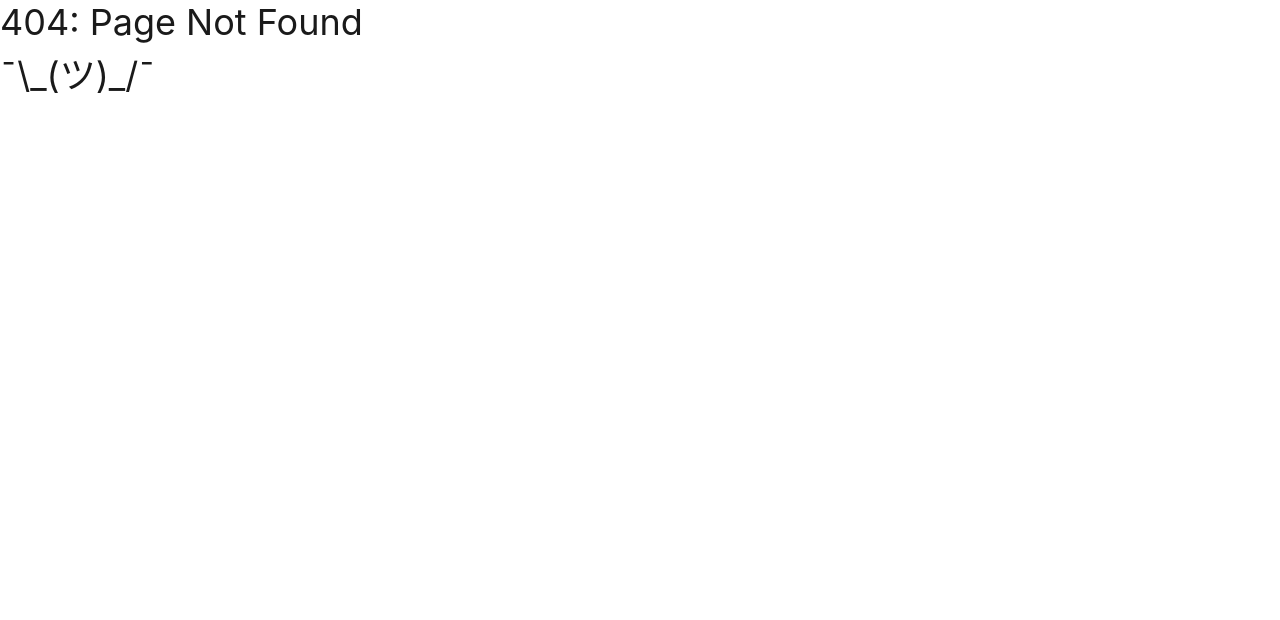
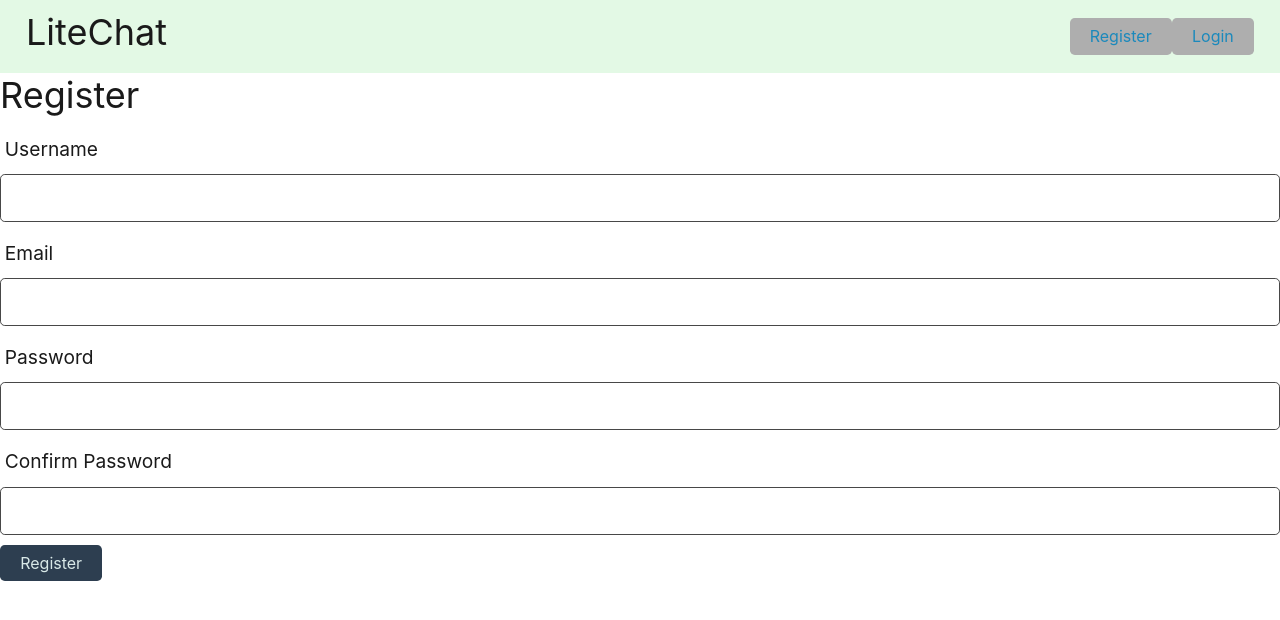
Before and after one commit to Hiemdier/LiteChat, a React app in the folder client/: page /register in a window 1280 px wide. Before the commit this address had no page. Shown: the top 620 px of the page. Built offline with nearby package versions, Linux system fonts and the light colour scheme; the HTML template or start-up script is replaced by a standard one.

Commit message:
added user registration functionality

```diff
--- /dev/null
+++ b/client/src/api/registerAPI.tsx
@@ -0,0 +1,31 @@
+import { UserRegister } from "../interfaces/UserRegister";  // Import the UserRegister interface for typing userInfo
+
+// Function to send a POST request to the '/auth/register' endpoint with user registration information
+const register = async (userInfo: UserRegister) => {
+    try {
+        // Send a POST request to '/auth/register' with user registration information in JSON format
+        const response = await fetch('/auth/register', {
+            method: 'POST',
+            headers: {
+                'Content-Type': 'application/json'
+            },
+            body: JSON.stringify(userInfo)
+        });
+
+        // Throw error if response status is not OK (200-299)
+        if (!response.ok) {
+            const errorData = await response.json(); // Parse error response as JSON
+            throw new Error(`Error: ${errorData.message}`); // Throw a detailed error message
+        }
+
+        // Parse the response body as JSON
+        const data = await response.json();
+
+        return data;  // Return the data received from the server
+    } catch (err) {
+        console.log('Error from user registration: ', err);  // Log any errors that occur during fetch
+        return Promise.reject('Could not register user');  // Return a rejected promise with an error message
+    }
+}
+
+export { register };  // Export the register function to be used elsewhere in the application
--- a/client/src/components/Navbar.tsx
+++ b/client/src/components/Navbar.tsx
@@ -27,20 +27,26 @@ const Navbar = () => {
         {
           // Conditional rendering based on loginCheck state
           !loginCheck ? (
-            // Render login button if user is not logged in
-            <button className="btn" type='button'>
-              <Link to='/login'>Login</Link>
-            </button>
+            <>
+              {/* Render register and login buttons if user is not logged in */}
+              <button className="btn" type='button'>
+                <Link to='/register'>Register</Link>
+              </button>
+              <button className="btn" type='button'>
+                <Link to='/login'>Login</Link>
+              </button>
+            </>
           ) : (
             // Render logout button if user is logged in
             <button className="btn" type='button' onClick={() => {
-              auth.logout();  // Call logout() method from auth utility on button click
+              auth.logout(); // Call logout() method from auth utility on button click
+              setLoginCheck(false); // Update loginCheck state after logout
             }}>Logout</button>
           )
         }
       </div>
     </div>
-  )
-}
+  );
+};
 
 export default Navbar;
--- /dev/null
+++ b/client/src/interfaces/UserRegister.tsx
@@ -0,0 +1,7 @@
+// Interface definition for UserRegister
+export interface UserRegister {
+    username: string;  // Property for storing username
+    email: string;     // Property for storing email
+    password: string;  // Property for storing password
+    confirmPassword: string; // Property for confirming password
+}
--- a/client/src/main.tsx
+++ b/client/src/main.tsx
@@ -9,6 +9,7 @@ import Home from './pages/Home.tsx';
 import Login from './pages/Login.tsx';
 import Columns from './pages/ChatPage.tsx'
 import ChatPage from './pages/ChatPage.tsx';
+import Register from './pages/Register.tsx';
 
 const router = createBrowserRouter([
   {
@@ -27,6 +28,10 @@ const router = createBrowserRouter([
       {
         path: '/chat',
         element: <ChatPage />
+      },
+      {
+        path: '/register',
+        element: <Register />
       }
     ]
   }
--- /dev/null
+++ b/client/src/pages/Register.tsx
@@ -0,0 +1,104 @@
+import { useState, FormEvent, ChangeEvent } from "react";
+import { register } from "../api/registerAPI";
+import { UserRegister } from "../interfaces/UserRegister";
+
+
+const Register = () => {
+    const [registerData, setRegisterData] = useState<UserRegister>({
+        username: '',
+        email: '',
+        password: '',
+        confirmPassword: '',
+    } as UserRegister);
+
+    const handleChange = (e: ChangeEvent<HTMLInputElement | HTMLSelectElement>) => {
+        const { name, value } = e.target;
+        setRegisterData({
+            ...registerData,
+            [name]: value,
+        });
+    };
+
+    const handleSubmit = async (e: FormEvent) => {
+        e.preventDefault();
+        if (registerData.password !== registerData.confirmPassword) {
+            alert('Passwords do not match!');
+            return;
+        }
+
+        if (!registerData.username || !registerData.email || !registerData.password || !registerData.confirmPassword) {
+            alert('All fields are required!');
+            return;
+        }
+
+        try {
+            const response = await register(registerData);
+            alert('Registration successful! You can now log in.');
+            console.log('Form submitted:', response);
+        } catch (error) {
+            console.error('Registration failed:', error);
+            alert('Registration failed. Please try again.');
+        }
+    };
+
+    return (
+        <div className='form-container'>
+            <form className='form login-form' onSubmit={handleSubmit}>
+                <h1>Register</h1>
+                <div className="form-group">
+                    <label>Username</label>
+                    <input
+                        className="form-input"
+                        type="text"
+                        id="username"
+                        name="username"
+                        value={registerData.username}
+                        onChange={handleChange}
+                        required
+                    />
+                </div>
+                <div className="form-group">
+                    <label>Email</label>
+                    <input
+                        className="form-input"
+                        type="email"
+                        id="email"
+                        name="email"
+                        value={registerData.email}
+                        onChange={handleChange}
+                        required
+                    />
+                </div>
+                <div className="form-group">
+                    <label>Password</label>
+                    <input
+                        className="form-input"
+                        type="password"
+                        id="password"
+                        name="password"
+                        value={registerData.password}
+                        onChange={handleChange}
+                        required
+                    />
+                </div>
+                <div className="form-group">
+                    <label>Confirm Password</label>
+                    <input
+                        className="form-input"
+                        type="password"
+                        id="confirmPassword"
+                        name="confirmPassword"
+                        value={registerData.confirmPassword}
+                        onChange={handleChange}
+                        required
+                    />
+                </div>
+                <div className="form-group">
+                <button className="btn btn-primary" type="submit">Register</button>
+                </div>
+            </form>
+        </div>
+    );
+};
+
+export default Register;
```
Also changed, not shown: 2 other files (tests, documents, lock files or other folders).
